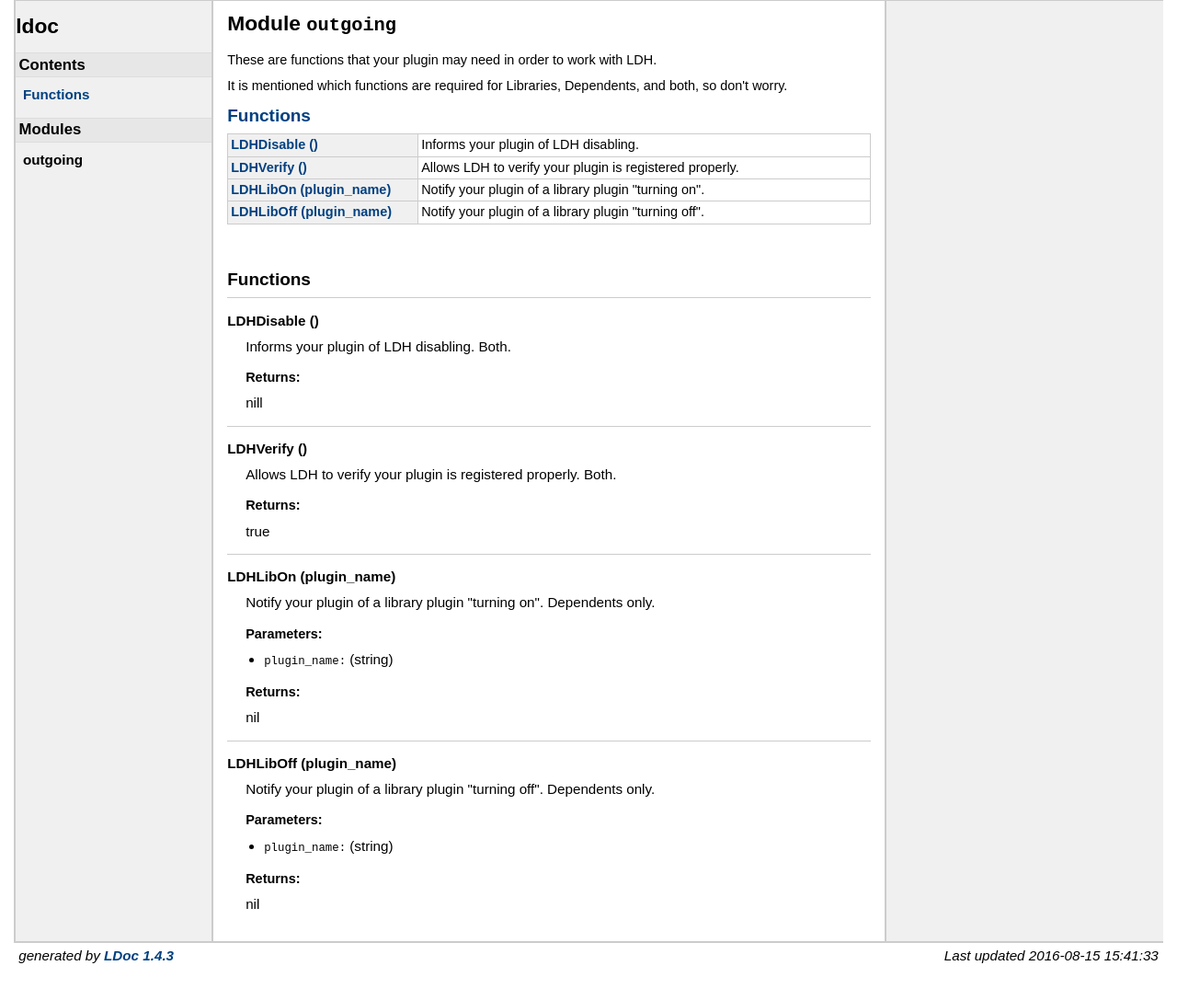
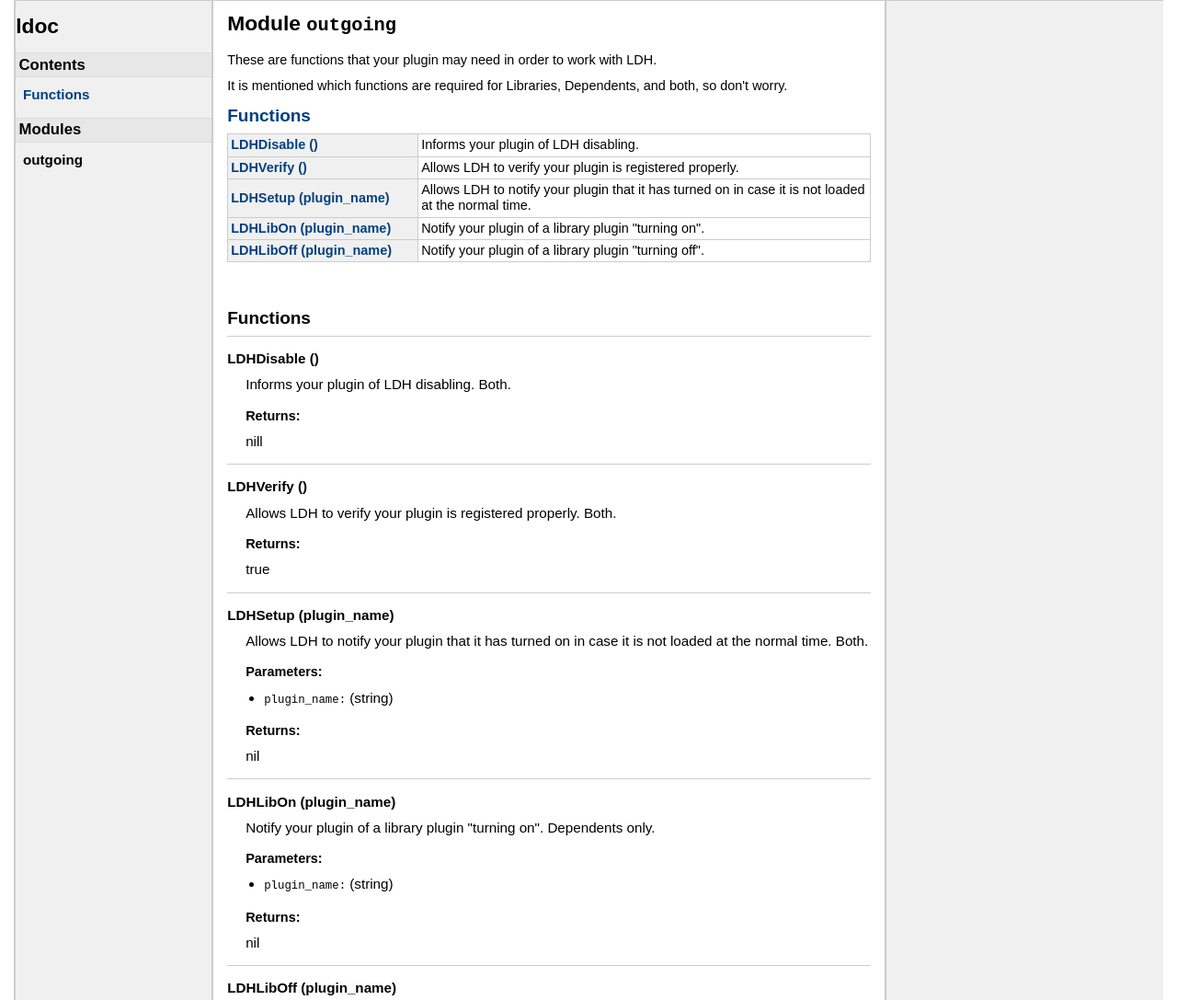
Before and after one commit to Zee1234/LibDependHandler, a plain HTML site: page outgoing.html in a window 1280 px wide. Shown: the top 1087 px of the page at 92% size. Before the commit the page ends 1053 px from the top, so only its background shows below. Drawn offline with Linux system fonts and the light colour scheme.

Commit message:
Add LDHSetup function

```diff
--- a/outgoing.html
+++ b/outgoing.html
@@ -59,6 +59,10 @@
 	<td class="summary">Allows LDH to verify your plugin is registered properly.</td>
 	</tr>
 	<tr>
+	<td class="name" nowrap><a href="#LDHSetup">LDHSetup (plugin_name)</a></td>
+	<td class="summary">Allows LDH to notify your plugin that it has turned on in case it is not loaded at the normal time.</td>
+	</tr>
+	<tr>
 	<td class="name" nowrap><a href="#LDHLibOn">LDHLibOn (plugin_name)</a></td>
 	<td class="summary">Notify your plugin of a library plugin "turning on".</td>
 	</tr>
@@ -109,6 +113,32 @@
     <ol>
 
         true
+    </ol>
+
+
+
+
+</dd>
+    <dt>
+    <a name = "LDHSetup"></a>
+    <strong>LDHSetup (plugin_name)</strong>
+    </dt>
+    <dd>
+    Allows LDH to notify your plugin that it has turned on in case it is not loaded at the normal time.
+ Both.
+
+
+    <h3>Parameters:</h3>
+    <ul>
+        <li><span class="parameter">plugin_name</span>
+         (string)
+        </li>
+    </ul>
+
+    <h3>Returns:</h3>
+    <ol>
+
+        nil
     </ol>
 
 
@@ -174,7 +204,7 @@
 </div> <!-- id="main" -->
 <div id="about">
 <i>generated by <a href="http://github.com/stevedonovan/LDoc">LDoc 1.4.3</a></i>
-<i style="float:right;">Last updated 2016-08-15 15:41:33 </i>
+<i style="float:right;">Last updated 2016-08-15 17:01:27 </i>
 </div> <!-- id="about" -->
 </div> <!-- id="container" -->
 </body>
```
Also changed, not shown: 1 other file.
